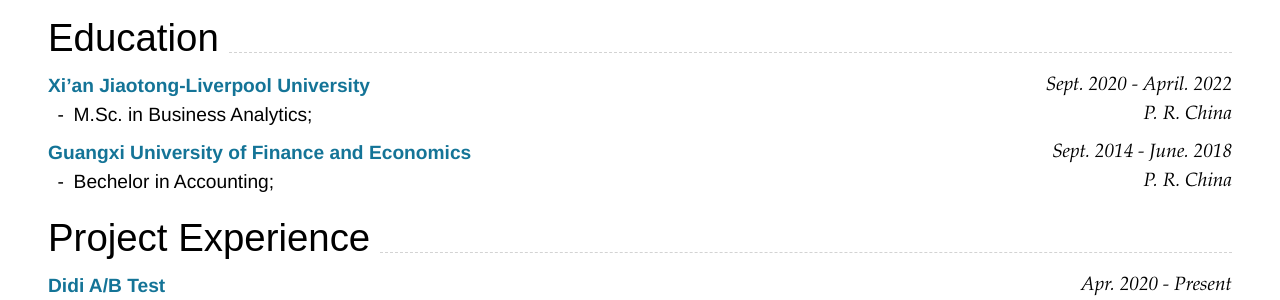
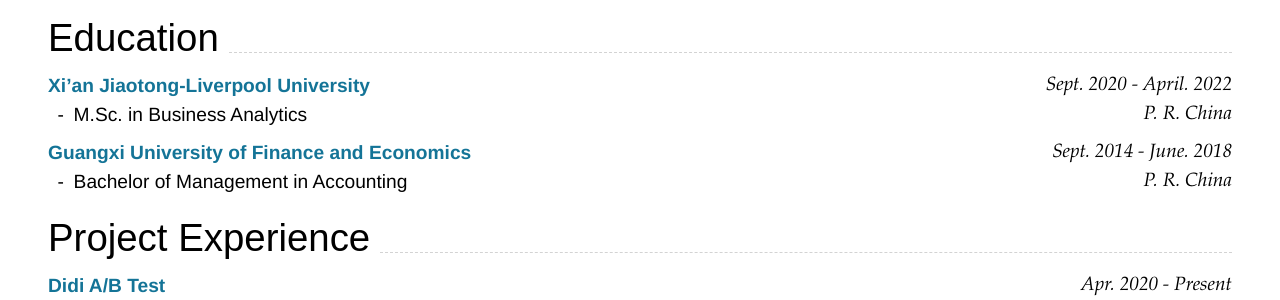
Before and after one commit to yuanjianzou/cv, a Jekyll site: the page built from index.md, in a window 1280 px wide. Shown: the part 218-518 px from the top of the page. Built offline with Jekyll 4.4.1, drawn with Linux system fonts in a browser that asks for light colours; nearby versions of some CDN libraries; our own code applies the rules of GitHub Pages for plain Markdown files.

Commit message:
Update index.md

````diff
--- a/index.md
+++ b/index.md
@@ -2,7 +2,7 @@
 layout: cv
 title:
 email:
-  url:  https://yuanjianzou.github.io/yuanjian-cv/
+  url:  https://blog.csdn.net/weixin_49285816?spm=1000.2115.3001.5343
   text: yuanjian.zou20@student.xjtlu.edu.cn
 homepage:
   url: https://www.linkedin.com/in/yuanjianzou/
@@ -31,7 +31,7 @@ Supported arguments:
 P. R. China
 ```
 
-- M.Sc. in Business Analytics;
+- M.Sc. in Business Analytics
 
 ### [**Guangxi University of Finance and Economics**](https://www.gxufe.edu.cn/) `Sept. 2014 - June. 2018`
 
@@ -39,7 +39,7 @@ P. R. China
 P. R. China
 ```
 
-- Bechelor in Accounting;
+- Bachelor of Management in Accounting
 <!--## Publication-->
 
 <!--
````
